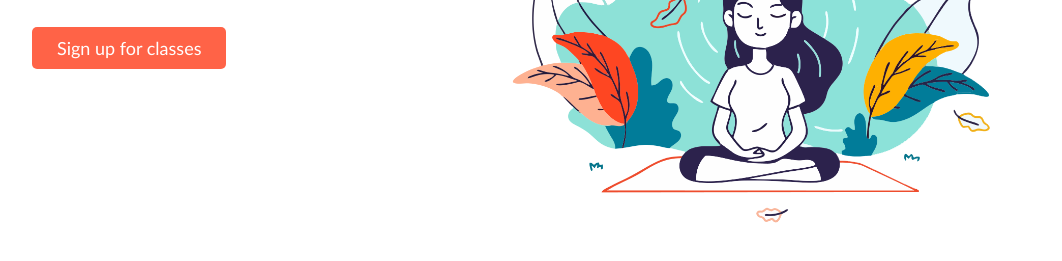
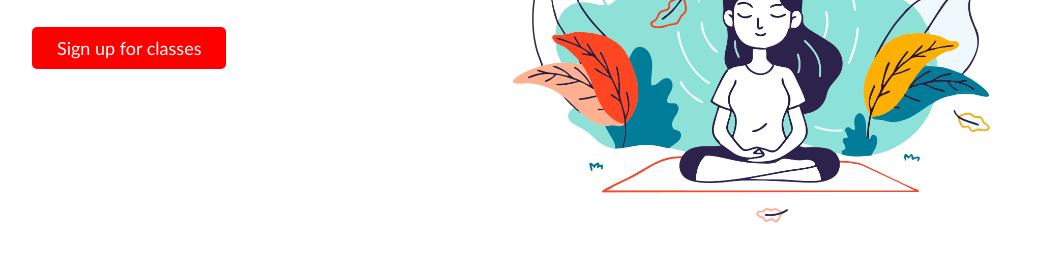
Before and after one commit to dalram/3-yoga, a website: page index.html in a window 1280 px wide. In both pictures the pointer is over the link "Sign up for classes". Shown: the part 331-592 px from the top of the page, without its empty margins (108-1170 px from the left). Drawn offline with Linux system fonts and the light colour scheme.

Commit message:
Main content link styles

```diff
--- a/css/styles.css
+++ b/css/styles.css
@@ -90,4 +90,10 @@ div > a {
     text-decoration: none;
     font-size: large;
 }
+div > a:hover {
+    background-color: red;
+}
+div > a:active {
+    color: blue;
+}
 /* Favicon yra puslapio paveiksliukas prie title`o narsyklej */
```
